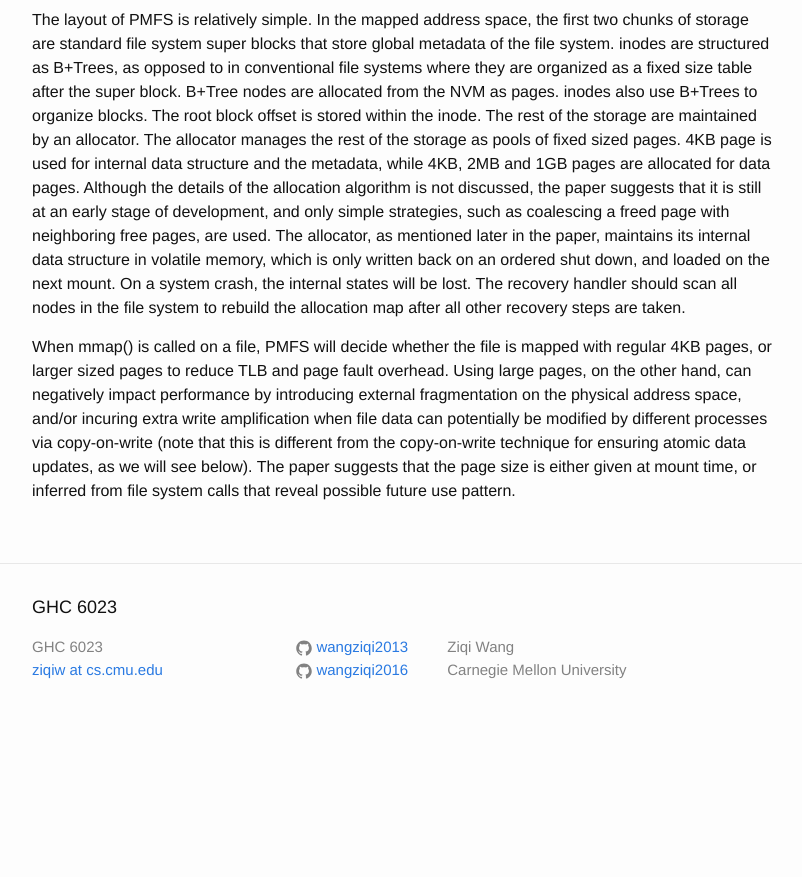
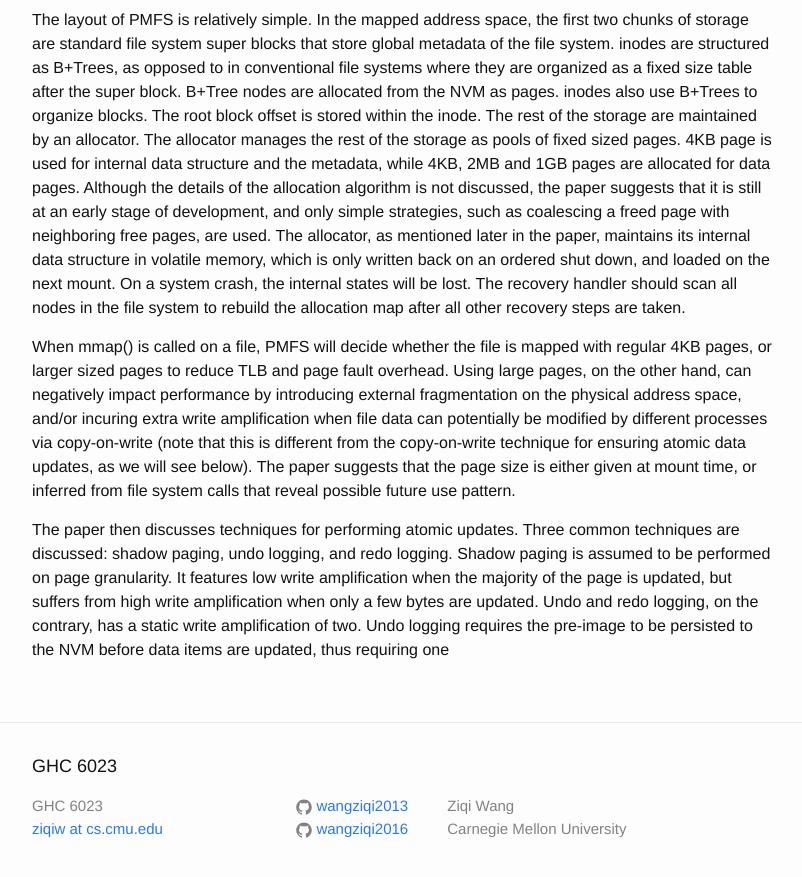
Before and after one commit to wangziqi2013/wangziqi2013.github.io, a Jekyll site: the page built from _posts/2020-06-23-pmfs.markdown, in a window 1280 px wide and 900 px high, scrolled down 1630 px. Shown: the top 877 px of the window, without its empty margins (238-1040 px from the left). Built offline with Jekyll 4.4.1, drawn with Linux system fonts in a browser that asks for light colours; before the commit the page ends 2371 px from its top, so only the background shows below that.

Commit message:
Adding shadow

```diff
--- a/_posts/2020-06-23-pmfs.markdown
+++ b/_posts/2020-06-23-pmfs.markdown
@@ -80,3 +80,9 @@ file data can potentially be modified by different processes via copy-on-write (
 copy-on-write technique for ensuring atomic data updates, as we will see below).
 The paper suggests that the page size is either given at mount time, or inferred from file system calls that reveal
 possible future use pattern.
+
+The paper then discusses techniques for performing atomic updates. Three common techniques are discussed: shadow paging,
+undo logging, and redo logging. Shadow paging is assumed to be performed on page granularity. It features low write
+amplification when the majority of the page is updated, but suffers from high write amplification when only a few
+bytes are updated. Undo and redo logging, on the contrary, has a static write amplification of two. Undo logging
+requires the pre-image to be persisted to the NVM before data items are updated, thus requiring one
```
